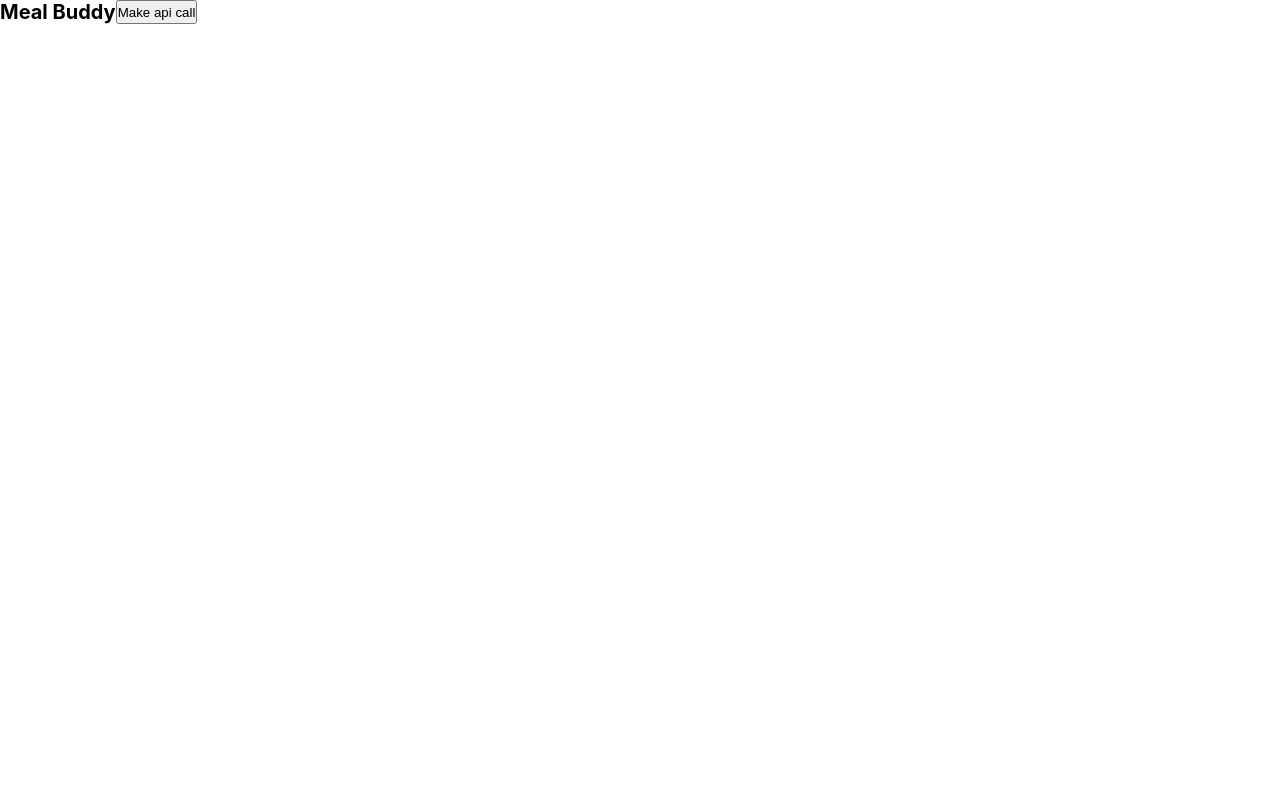
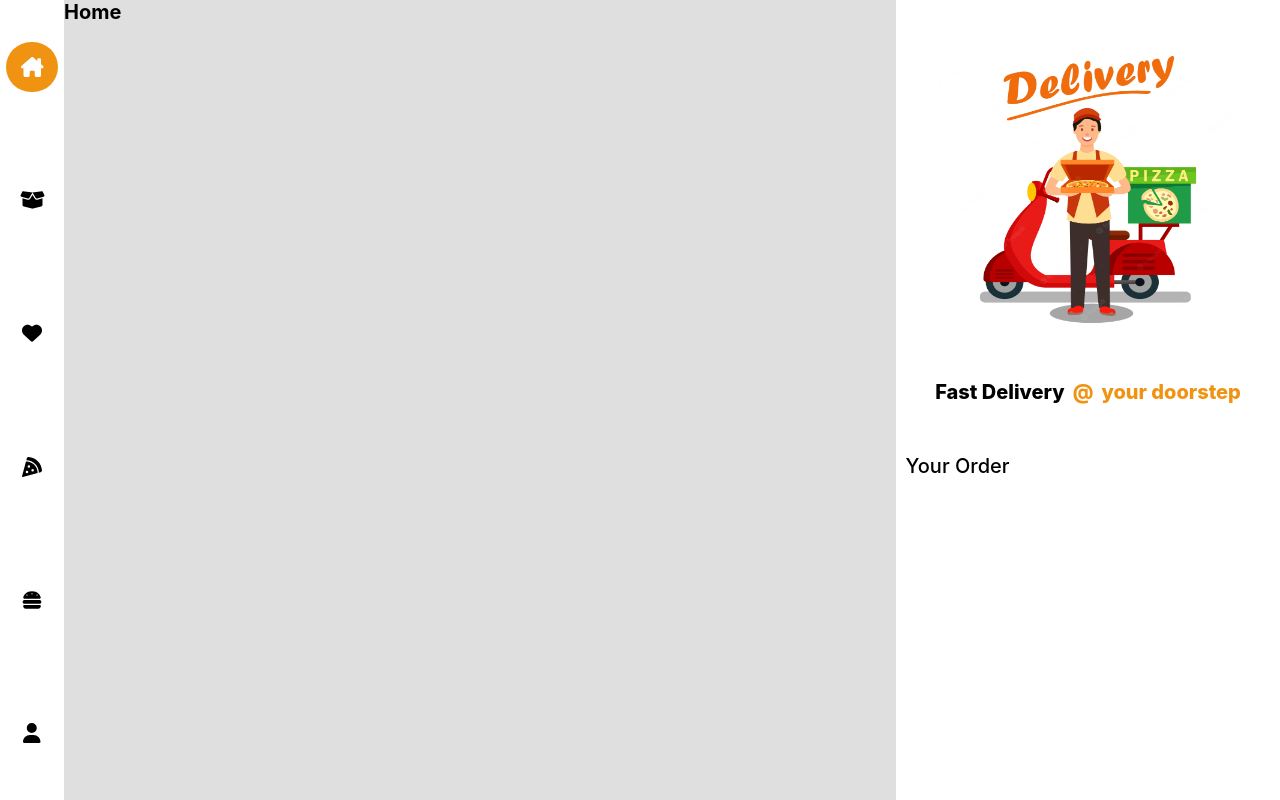
Before and after one commit to HarshitG24/mealbuddy, a React (Create React App) app in the folder frontend/: page / in a window 1280 px wide. Built offline with nearby package versions, Linux system fonts and the light colour scheme.

Commit message:
added routing to navbar and home page basic layout

```diff
--- a/frontend/src/App.css
+++ b/frontend/src/App.css
@@ -1,3 +1,7 @@
+:root {
+  --body-background: #dfdfdf;
+}
+
 *,
 *::before,
 *::after {
@@ -12,5 +16,12 @@ html {
 
 .container {
   display: flex;
+  align-items: center;
+  justify-content: space-between;
   flex-direction: row;
+  background: var(--body-background);
 }
+
+main {
+  width: 65%;
+}
--- a/frontend/src/App.js
+++ b/frontend/src/App.js
@@ -1,26 +1,26 @@
+import { useState } from "react";
+import { BrowserRouter as Router, Routes, Route } from "react-router-dom";
 import "./App.css";
-
-async function testApiCall() {
-  const headers = new Headers({ "Content-Type": "application/json" });
-
-  try {
-    await fetch("/api/createUser", {
-      method: "post",
-      headers: headers,
-      body: JSON.stringify({ name: "harshit" }),
-    });
-  } catch (error) {
-    console.log("error is", error);
-  }
-}
+import AddToCart from "./components/addToCart/AddToCart";
+import Logo from "./components/header/logo";
+import Home from "./components/home/home";
+import Navbar from "./components/navbar/Navbar";
 
 function App() {
+  const [selected, setSelected] = useState(1);
+  console.log("selected", selected);
   return (
     <div className="container">
-      <h1>Meal Buddy</h1>
-      <button type="submit" onClick={() => testApiCall()}>
-        Make api call
-      </button>
+      <Navbar selected={selected} setSelected={setSelected} />
+      <main>
+        <Router>
+          <Routes>
+            <Route path="/" element={<Home />} />
+            <Route path="/settings" element={<Home />} />
+          </Routes>
+        </Router>
+      </main>
+      <AddToCart />
     </div>
   );
 }
--- a/frontend/src/components/addToCart/add-to-cart.css
+++ b/frontend/src/components/addToCart/add-to-cart.css
@@ -1,6 +1,6 @@
 :root {
-  --cart-background: #dfdfdf;
   --highlight-color: #f09312;
+  --add-to-cart-background: #fff;
 }
 
 *,
@@ -19,9 +19,9 @@ html {
   display: flex;
   align-items: center;
   flex-direction: column;
-  width: 25%;
+  width: 30%;
   height: 100vh;
-  background: var(--cart-background);
+  background: var(--add-to-cart-background);
 }
 
 .delievry_img {
--- /dev/null
+++ b/frontend/src/components/home/home.css
@@ -0,0 +1,16 @@
+*,
+*::before,
+*::after {
+  margin: 0;
+  padding: 0;
+  box-sizing: border-box;
+}
+
+html {
+  font-size: 62.5%;
+}
+
+.home_container {
+  width: 100%;
+  height: 100vh;
+}
--- /dev/null
+++ b/frontend/src/components/home/home.js
@@ -0,0 +1,11 @@
+import "./home.css";
+
+function Home() {
+  return (
+    <div className="home_container">
+      <h1>Home</h1>
+    </div>
+  );
+}
+
+export default Home;
--- a/frontend/src/components/navbar/Navbar.js
+++ b/frontend/src/components/navbar/Navbar.js
@@ -9,10 +9,10 @@ import {
   faUser,
 } from "@fortawesome/free-solid-svg-icons";
 import { fontSize } from "../../utils/util";
-import { useState } from "react";
+// import { useState } from "react";
 
-function Navbar() {
-  const [selected, setSelected] = useState(1);
+function Navbar({ selected, setSelected }) {
+  // const [selected, setSelected] = useState(1);
 
   function navbarClicked(i) {
     setSelected(i);
@@ -20,42 +20,78 @@ function Navbar() {
 
   return (
     <div className="nav_container">
+      <a href="/">
         <FontAwesomeIcon
           icon={faHouseChimney}
           size={fontSize}
           className={`font-icon ${selected === 1 ? "selected" : ""}`}
-        onClick={() => navbarClicked(1)}
+          onClick={(e) => {
+            e.preventDefault();
+            window.location.href = "/";
+            navbarClicked(1);
+          }}
         />
+      </a>
+      <a href="/past-orders">
         <FontAwesomeIcon
           icon={faBoxOpen}
           size={fontSize}
           className={`font-icon ${selected === 2 ? "selected" : ""}`}
-        onClick={() => navbarClicked(2)}
+          onClick={(e) => {
+            e.preventDefault();
+            window.location.href = "/past-orders";
+            navbarClicked(2);
+          }}
         />
+      </a>
+      <a href="/wishlist">
         <FontAwesomeIcon
           icon={faHeart}
           size={fontSize}
           className={`font-icon ${selected === 3 ? "selected" : ""}`}
-        onClick={() => navbarClicked(3)}
+          onClick={(e) => {
+            e.preventDefault();
+            window.location.href = "/wishlist";
+            navbarClicked(3);
+          }}
         />
+      </a>
+      <a href="/pizza-builder">
         <FontAwesomeIcon
           icon={faPizzaSlice}
           size={fontSize}
           className={`font-icon ${selected === 4 ? "selected" : ""}`}
-        onClick={() => navbarClicked(4)}
+          onClick={(e) => {
+            e.preventDefault();
+            window.location.href = "/pizza-builder";
+            navbarClicked(4);
+          }}
         />
+      </a>
+      <a href="/burger-builder">
         <FontAwesomeIcon
           icon={faBurger}
           size={fontSize}
           className={`font-icon ${selected === 5 ? "selected" : ""}`}
-        onClick={() => navbarClicked(5)}
+          onClick={(e) => {
+            e.preventDefault();
+            window.location.href = "/burger-builder";
+            navbarClicked(5);
+          }}
         />
+      </a>
+      <a href="/settings">
         <FontAwesomeIcon
           icon={faUser}
           size={fontSize}
           className={`font-icon ${selected === 6 ? "selected" : ""}`}
-        onClick={() => navbarClicked(6)}
+          onClick={(e) => {
+            e.preventDefault();
+            window.location.href = "/settings";
+            navbarClicked(6);
+          }}
         />
+      </a>
     </div>
   );
 }
--- a/frontend/src/components/navbar/navbar.css
+++ b/frontend/src/components/navbar/navbar.css
@@ -1,5 +1,5 @@
 :root {
-  --navbar-background: #dfdfdf;
+  --navbar-background: #fff;
   --font-icon-hover-background: #f09312;
   --font-icon-hover: #fff;
 }
@@ -14,6 +14,11 @@
 
 html {
   font-size: 62.5%;
+}
+
+a {
+  color: inherit;
+  text-decoration: none;
 }
 
 .nav_container {
--- a/package.json
+++ b/package.json
@@ -25,7 +25,8 @@
     "eslint-config": "^0.3.0",
     "express": "^4.18.2",
     "mongodb": "^4.11.0",
-    "nodemon": "^2.0.20"
+    "nodemon": "^2.0.20",
+    "react-router-dom": "^6.4.3"
   },
   "devDependencies": {
     "eslint": "^8.27.0",
```
Also changed, not shown: frontend/src/components/settings/Settings.js (added, +9 -0 lines), 1 other file (tests, documents, lock files or other folders). Lines whose indentation alone changed are shown as unchanged.
